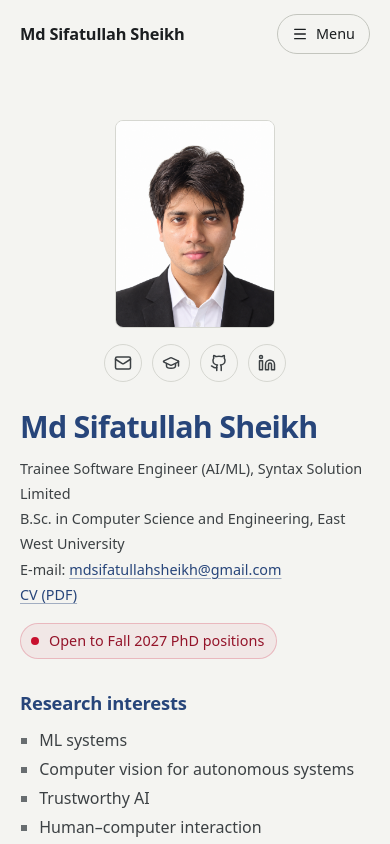
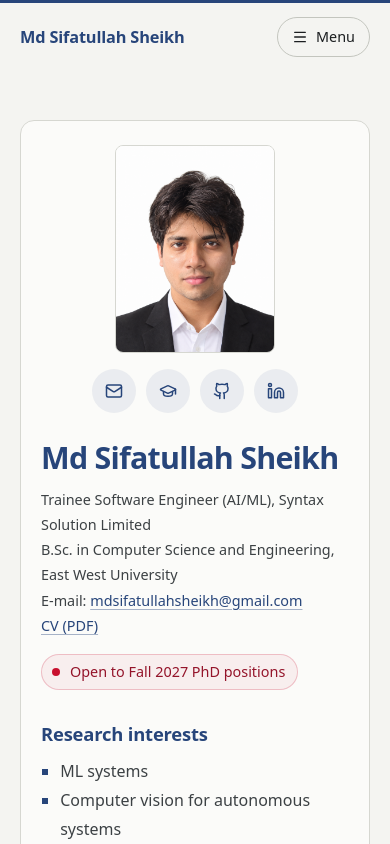
Before and after one commit to SifatSwapnil2022/myWebsite, a React (Vite) app: page / in a window 390 px wide. Shown: the top 844 px of the page. Built offline with nearby package versions, Linux system fonts and the light colour scheme.

Commit message:
Add light accent colour, intro card, navy footer; tune for phone and large screens

```diff
--- a/src/index.css
+++ b/src/index.css
@@ -7,8 +7,8 @@
 
 /*
   Design notes
-  - The site itself stays greyscale. Colour only comes from the work: the videos and images.
-  - One accent, an ink blue, used for links and reference markers and nothing else.
+  - Mostly greyscale. One accent, an ink blue, used for links, headings, tags and a few small marks.
+  - The footer uses a deep navy from the same family.
   - Schibsted Grotesk for names, headings and interface text. Source Serif 4 for anything you read.
 */
 :root {
@@ -22,9 +22,9 @@
   --rule-2: #c3c5be;
   --accent: #27457a;
   --accent-wash: rgba(39, 69, 122, 0.08);
-  --night: #191b1d;
-  --night-2: #24272a;
-  --night-mute: #a3a8ab;
+  --night: #15233b;
+  --night-2: #23344f;
+  --night-mute: #a9b5c8;
 
   --sans: "Schibsted Grotesk Variable", ui-sans-serif, system-ui, sans-serif;
   --serif: "Source Serif 4 Variable", Georgia, serif;
@@ -356,3 +356,39 @@ a.sr-only:focus { position: fixed; left: 12px; top: 12px; z-index: 100; backgrou
 .ri-list li { padding-left: 4px; margin-bottom: 10px; }
 .ri-list li::marker { color: var(--mute); font-family: var(--sans); font-size: .95em; }
 .ri-list b { color: var(--ink); font-weight: 600; }
+
+/* ---------- colour and layout touches ---------- */
+.nav { border-top: 3px solid var(--accent); }
+.nav-links a:hover, .nav-links a[aria-current="page"] { color: var(--accent); }
+.nav-links a[aria-current="page"]::after { background: var(--accent); height: 2px; }
+.nav-name { color: var(--accent); }
+
+/* intro as a white card */
+.ac-intro { background: var(--card); border: 1px solid var(--rule); border-radius: 14px; padding: 20px; }
+@media (min-width: 760px) { .ac-intro { padding: 36px 40px; } }
+
+/* section headings with a small accent bar */
+.ac-h, .section-head .h2 { color: var(--accent); border-left: 4px solid var(--accent); padding-left: 12px; line-height: 1.15; }
+
+/* small accent marks */
+.ac-icons a { background: var(--accent-wash); border-color: transparent; color: var(--accent); }
+.ac-icons a:hover { background: var(--accent); color: #fff; border-color: var(--accent); }
+.stack-tags code { background: var(--accent-wash); color: var(--accent); }
+.ac-news .when { color: var(--accent); }
+.ac-interests li::marker { color: var(--accent); }
+.ac-title a:hover { color: var(--ink); }
+.btn:not(.ghost) { background: var(--accent); border-color: var(--accent); color: #fff; }
+.btn:not(.ghost):hover { background: #1d3561; }
+
+/* phone: bigger tap targets */
+@media (max-width: 759px) {
+  .ac-icons a { width: 44px; height: 44px; }
+  .ac-side { padding-top: 4px; }
+}
+
+/* large screens: a bit wider and larger */
+@media (min-width: 1500px) {
+  html { font-size: 17px; }
+  :root { --wrap: 1200px; }
+  .ac-wrap { max-width: 1120px; }
+}
```
